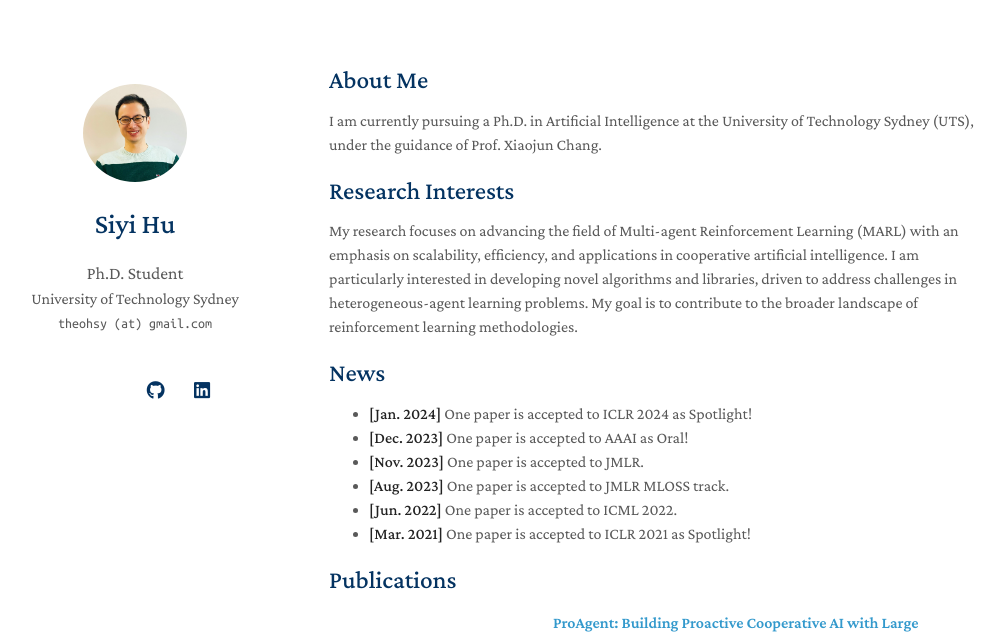
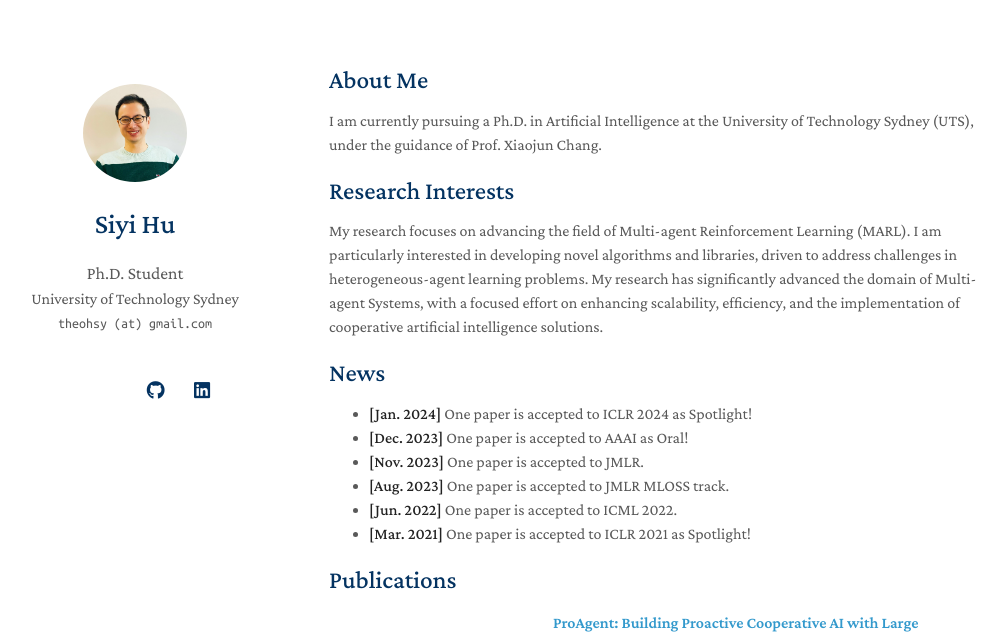
Before and after one commit to Theohhhu/theohhhu.github.io, a Jekyll site: the page built from index.md, in a window 1280 px wide and 900 px high, cut to the strip 0-640 px from the top of the window. Shown: the whole strip, without its empty margins (141-1147 px from the left). Built offline with Jekyll 4.4.1, drawn with Linux system fonts in a browser that asks for light colours; nearby versions of some CDN libraries; a style sheet for code colours, icons or effects is not loaded; our own code applies the rules of GitHub Pages for plain Markdown files.

Commit message:
commit 12

```diff
--- a/index.md
+++ b/index.md
@@ -9,7 +9,9 @@ under the guidance of Prof. Xiaojun Chang.
 
 ## Research Interests
 
-My research focuses on advancing the field of Multi-agent Reinforcement Learning (MARL) with an emphasis on scalability, efficiency, and applications in cooperative artificial intelligence. I am particularly interested in developing novel algorithms and libraries, driven to address challenges in heterogeneous-agent learning problems. My goal is to contribute to the broader landscape of reinforcement learning methodologies.
+My research focuses on advancing the field of Multi-agent Reinforcement Learning (MARL). I am particularly interested in developing novel algorithms and libraries, driven to address challenges in heterogeneous-agent learning problems. My research has significantly advanced the domain of Multi-agent Systems, with a focused effort on
+enhancing scalability, efficiency, and the implementation of cooperative artificial intelligence solutions.
+
 
 ## News
 
```
Also changed, not shown: 2 other files.
